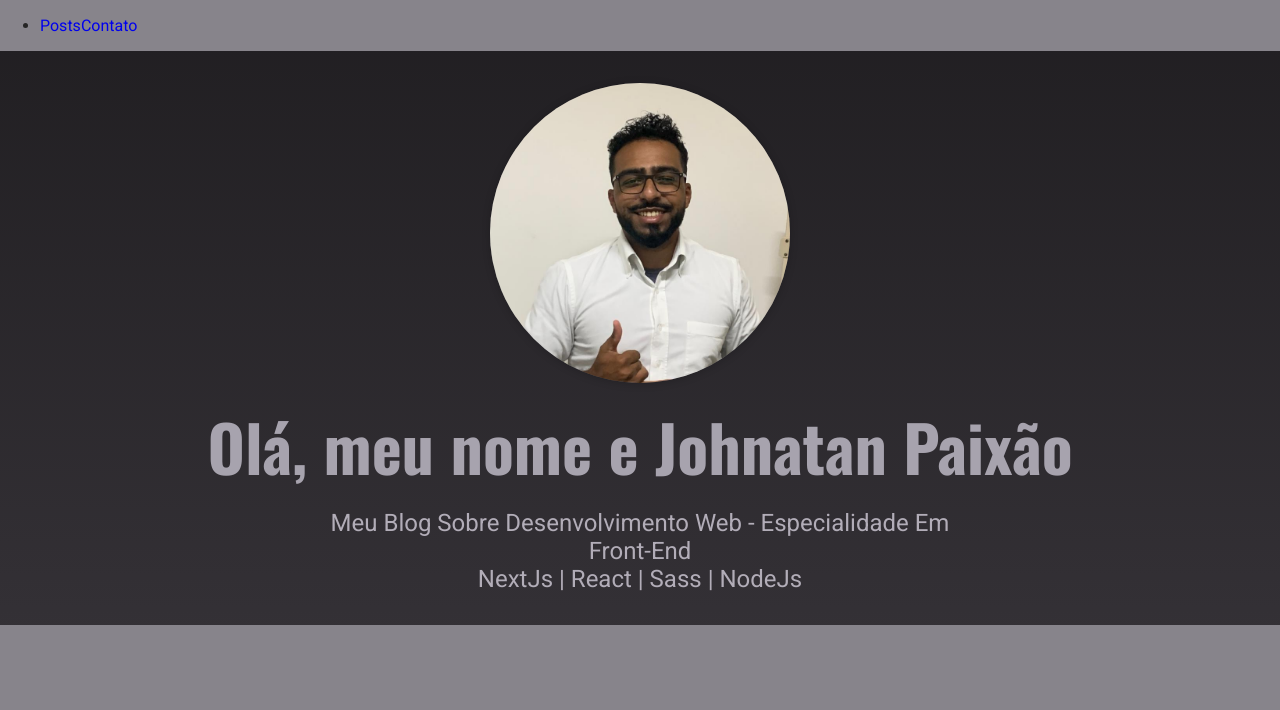
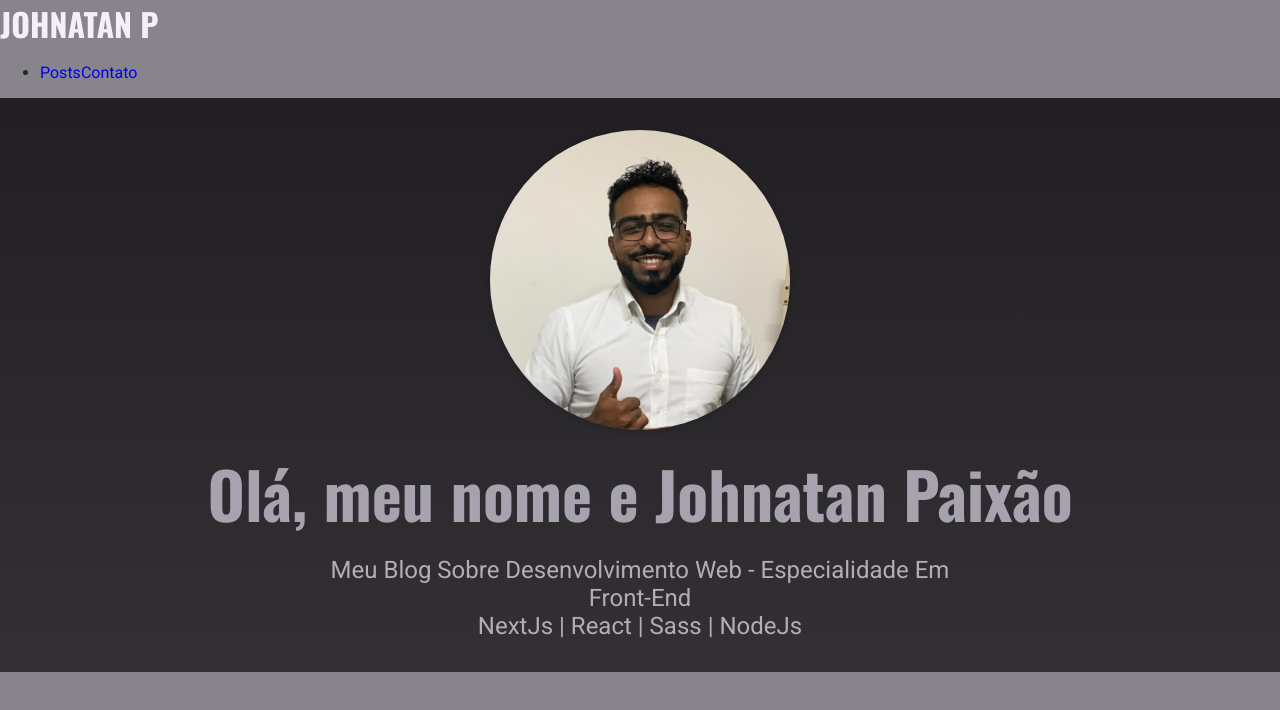
Before and after one commit to sirpantheon/johnatan-blog, a Next.js app: page / in a window 1280 px wide. Shown: the top 710 px of the page. Built offline with nearby package versions, Linux system fonts and the light colour scheme.

Commit message:
images for logo

```diff
--- a/src/components/layout/logo/index.js
+++ b/src/components/layout/logo/index.js
@@ -1,7 +1,8 @@
-import { Fragment } from "react";
+import styles from "./logo.module.scss";
+import Image from "next/image";
 
-export default function Logo(){
-    return <Fragment>
-
-    </Fragment>
+export default function Logo() {
+  return <div className={styles.logo}>Johnatan P</div>
+  //      -------------opção de logo-------------
+  //   <Image src="/image/John3.png" width={110} height={35} />
 }
--- /dev/null
+++ b/src/components/layout/logo/logo.module.scss
@@ -0,0 +1,13 @@
+.logo {
+    text-transform: uppercase;
+    font-size: var(--size-5);
+    font-weight: bold;
+    font-family: 'Oswald', sans-serif;
+    color: var(--color-grey-50);
+  }
+
+  @media (min-width: 768px) {
+    .logo {
+      font-size: var(--size-8);
+    }
+  }
```
Also changed, not shown: public/image/john3.png (added), public/image/john6.png (added).
